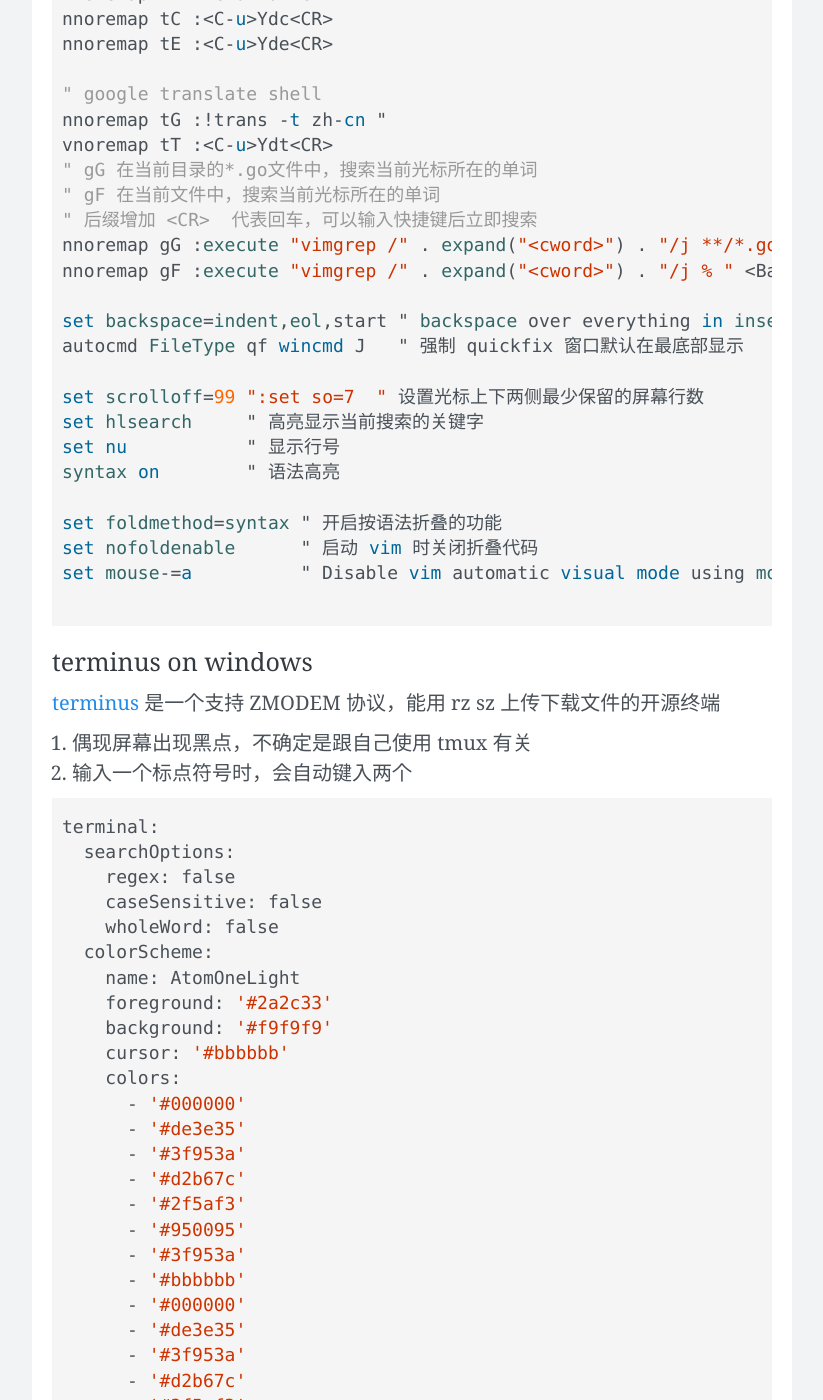
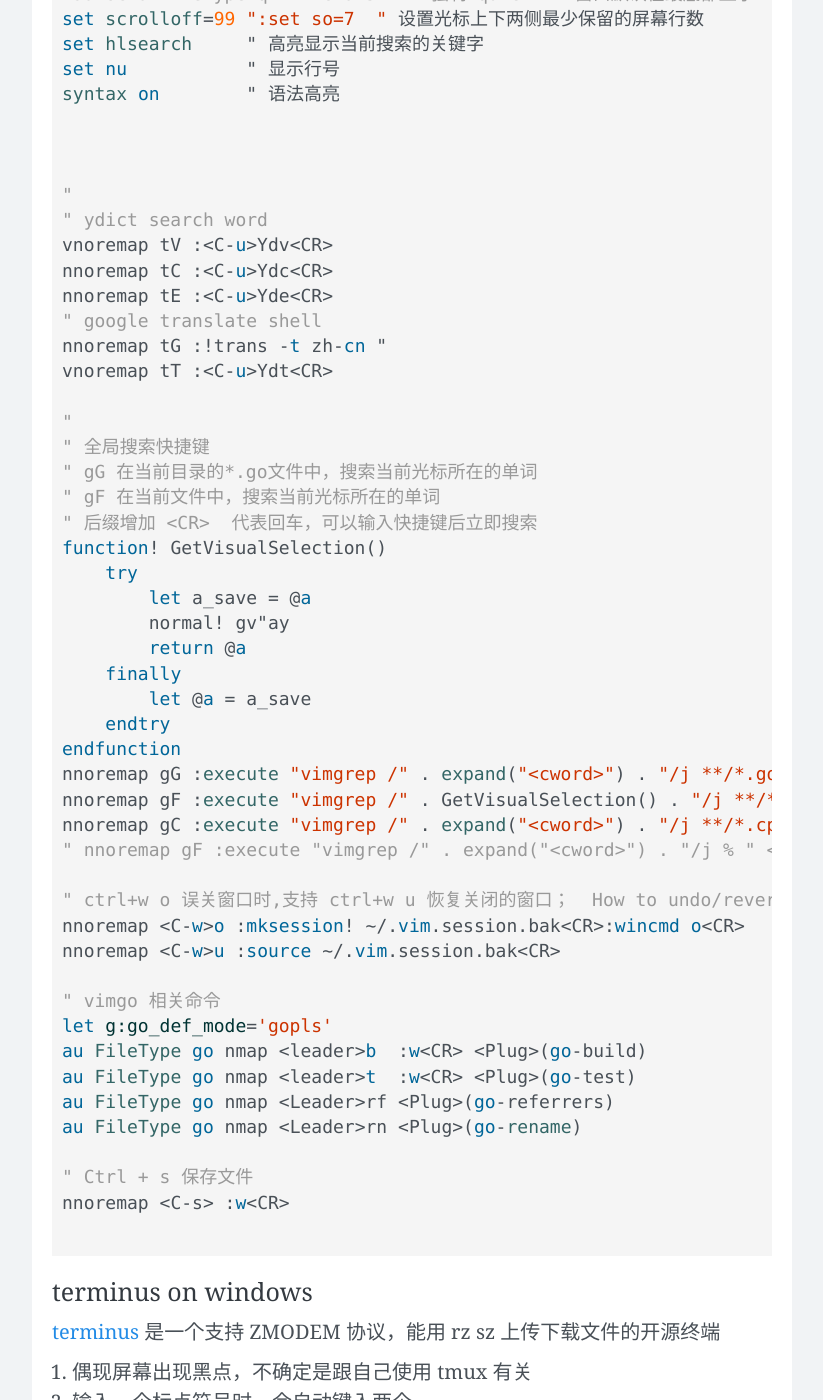
Before and after one commit to wangtiga/wangtiga.github.io, a Jekyll site: the page built from _posts/2019-11-06-vim_faq.md, in a window 1280 px wide and 1400 px high, scrolled down 19512 px. Shown: the whole window, without its empty margins (228-1051 px from the left). Built offline with Jekyll 4.4.1, drawn with Linux system fonts in a browser that asks for light colours; nearby versions of some CDN libraries; comment, search, counter and statistics services are not loaded; some of the changed text lies outside the part shown.

Commit message:
updated from r1

````diff
--- a/_posts/2019-11-06-vim_faq.md
+++ b/_posts/2019-11-06-vim_faq.md
@@ -798,9 +798,9 @@ export PATH=$PATH:/usr/local/go/bin
 ### ~/.vimrc on linux
 
 ```vim
-
 "
 " 使用 vundle 安装管理其他插件
+" https://github.com/VundleVim/Vundle.vim
 "
 set nocompatible              " be iMproved, required
 filetype off                  " required
@@ -820,53 +820,78 @@ Plugin 'kien/ctrlp.vim'
 
 " Plugin 'wangtiga/vim-im'
 
-" Plugin 'majutsushi/tagbar'
+Plugin 'majutsushi/tagbar'
 
-" Plugin 'scrooloose/nerdtree'
+Plugin 'scrooloose/nerdtree'
 
-" Plugin 'fatih/vim-go'
+Plugin 'fatih/vim-go'
+
+" Plugin 'bling/vim-airline'
 
 " All of your Plugins must be added before the following line
 call vundle#end()            " required
 filetype plugin indent on    " required
 
 
+
 "
 " 公共全局配置
 "
-
 " set runtimepath^=~/.vim/bundle/ctrlp.vim " 启用 CtrlP 插件
 let g:ctrlp_max_files=0
 let g:ctrlp_match_window = 'bottom,order:btt,min:1,max:10,results:100' " 显示尽可能多的文件，方便自己手动选择需要的文件
 let g:ctrlp_match_current_file = 1 " 显示已经打开的文件
-
-set imsearch=0   " disable vim-im plugin in search
-
-" ydict search word
-vnoremap tV :<C-u>Ydv<CR>
-nnoremap tC :<C-u>Ydc<CR>
-nnoremap tE :<C-u>Yde<CR>
-
-" google translate shell
-nnoremap tG :!trans -t zh-cn "
-vnoremap tT :<C-u>Ydt<CR>
-" gG 在当前目录的*.go文件中，搜索当前光标所在的单词
-" gF 在当前文件中，搜索当前光标所在的单词
-" 后缀增加 <CR>  代表回车，可以输入快捷键后立即搜索
-nnoremap gG :execute "vimgrep /" . expand("<cword>") . "/j **/*.go" <Bar> cw
-nnoremap gF :execute "vimgrep /" . expand("<cword>") . "/j % " <Bar> cw
-
+set imsearch=0                 " disable vim-im plugin in search
 set backspace=indent,eol,start " backspace over everything in insert mode
-autocmd FileType qf wincmd J   " 强制 quickfix 窗口默认在最底部显示
-
+"autocmd FileType qf wincmd J   " 强制 quickfix 窗口默认在最底部显示
 set scrolloff=99 ":set so=7  " 设置光标上下两侧最少保留的屏幕行数
 set hlsearch     " 高亮显示当前搜索的关键字
 set nu           " 显示行号
 syntax on        " 语法高亮
 
-set foldmethod=syntax " 开启按语法折叠的功能
-set nofoldenable      " 启动 vim 时关闭折叠代码
-set mouse-=a          " Disable vim automatic visual mode using mouse
+
+
+"
+" ydict search word
+vnoremap tV :<C-u>Ydv<CR>
+nnoremap tC :<C-u>Ydc<CR>
+nnoremap tE :<C-u>Yde<CR>
+" google translate shell
+nnoremap tG :!trans -t zh-cn "
+vnoremap tT :<C-u>Ydt<CR>
+
+"
+" 全局搜索快捷键
+" gG 在当前目录的*.go文件中，搜索当前光标所在的单词
+" gF 在当前文件中，搜索当前光标所在的单词
+" 后缀增加 <CR>  代表回车，可以输入快捷键后立即搜索
+function! GetVisualSelection()
+    try
+        let a_save = @a
+        normal! gv"ay
+        return @a
+    finally
+        let @a = a_save
+    endtry
+endfunction
+nnoremap gG :execute "vimgrep /" . expand("<cword>") . "/j **/*.go" <Bar> cw
+nnoremap gF :execute "vimgrep /" . GetVisualSelection() . "/j **/*.go " <Bar> cw
+nnoremap gC :execute "vimgrep /" . expand("<cword>") . "/j **/*.cpp **/*.c **/*.h" <Bar> cw
+" nnoremap gF :execute "vimgrep /" . expand("<cword>") . "/j % " <Bar> cw
+
+" ctrl+w o 误关窗口时,支持 ctrl+w u 恢复关闭的窗口；  How to undo/revert making current window the only window only <ctrl+w O>
+nnoremap <C-w>o :mksession! ~/.vim.session.bak<CR>:wincmd o<CR>
+nnoremap <C-w>u :source ~/.vim.session.bak<CR>
+
+" vimgo 相关命令
+let g:go_def_mode='gopls'
+au FileType go nmap <leader>b  :w<CR> <Plug>(go-build)
+au FileType go nmap <leader>t  :w<CR> <Plug>(go-test)
+au FileType go nmap <Leader>rf <Plug>(go-referrers)
+au FileType go nmap <Leader>rn <Plug>(go-rename)
+
+" Ctrl + s 保存文件
+nnoremap <C-s> :w<CR>
 
 ```
 
````
Also changed, not shown: _previews/grpc_on_http2.md (added, +82 -0 lines).
